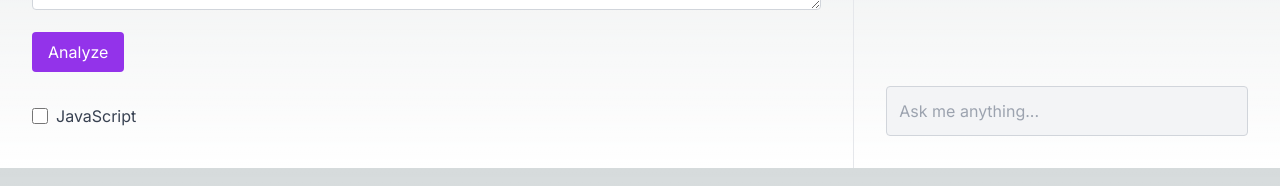
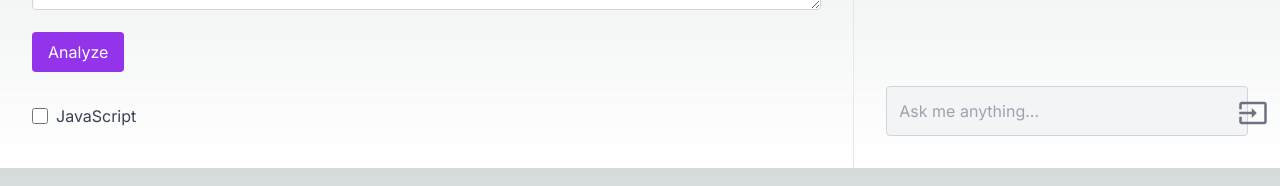
Before and after one commit to ruth987/Analysis-Ninja, a Next.js app in the folder analysis-ninjaa/: page / in a window 1280 px wide. Shown: the part 458-644 px from the top of the page. Built offline with nearby package versions, Linux system fonts and the light colour scheme.

Commit message:
complete the send and receive text ui

```diff
--- a/analysis-ninjaa/src/app/page.tsx
+++ b/analysis-ninjaa/src/app/page.tsx
@@ -8,7 +8,7 @@ import Analyze from '@/components/analysisPage/Analyze'
 export default function Home() {
   return (
     <main>
-     {/* <Hero/> */}
+     {/* <Hero/>   */}
      {/* <Signup />
      <Login /> */}
      {/* <User /> */}
--- a/analysis-ninjaa/src/components/analysisPage/Analyze.tsx
+++ b/analysis-ninjaa/src/components/analysisPage/Analyze.tsx
@@ -1,7 +1,20 @@
+"use client"
+import { useState } from 'react'
 import Image from 'next/image'
-
+import SentMessage from './SentMessage'
+import RecievedMessage from './RecievedMessage'
+import { MdInput } from "react-icons/md";
 
 export default function Analyze() {
+  const [messages, setMessages] = useState([])
+  const [input, setInput] = useState('')
+
+  const handleSubmit = (e) => {
+    e.preventDefault();
+    const message = e.target.elements[0].value;
+    setMessages([...messages, message]);
+    setInput('');
+}
 
   return (
     <div className="flex">
@@ -19,7 +32,6 @@ export default function Analyze() {
             </div>
             <div><h2 className="text-2xl font-bold mb-4 pt-1">Code</h2></div>
         </div>
-
 
         <textarea
           className="w-full h-96 p-4 rounded border border-gray-300"
@@ -58,14 +70,34 @@ export default function Analyze() {
           </div>
 
           {/* // other messages */}
+          {
+            messages.map(message => (
+              <SentMessage key={message}>
+                {message}
+              </SentMessage>
 
+            ))
+          }
         </div>
 
         {/* Input */}
-        <input
-          className="w-full bg-gray-100 mt-4 p-3 rounded border border-gray-300 focus:outline-none focus:ring-2 focus:ring-purple-600"
-          placeholder="Ask me anything..."
-        />
+        <form onSubmit={handleSubmit}>
+          <div className='relative'>
+            <div>
+              <input
+                value={input}
+                onChange={e => setInput(e.target.value)}
+                className="w-full bg-gray-100 mt-4 p-3 rounded border border-gray-300 focus:outline-none focus:ring-2 focus:ring-purple-600"
+                placeholder="Ask me anything..."
+              />
+            </div>
+
+            <div className='absolute text-gray-500 hover:text-gray-900 cursor-pointer bottom-2 left-80 pl-8'>
+                <MdInput size = {30} />
+            </div>
+          </div>
+
+        </form>
 
       </div>
 
--- /dev/null
+++ b/analysis-ninjaa/src/components/analysisPage/RecievedMessage.tsx
@@ -0,0 +1,11 @@
+import React from 'react'
+
+const RecievedMessage = ({children}) => {
+  return (
+    <div className='bg-gray-400 text-gray-900 rounded-full w-1/2 right-0 p-2'>
+        {children}
+    </div>
+  )
+}
+
+export default RecievedMessage
--- /dev/null
+++ b/analysis-ninjaa/src/components/analysisPage/SentMessage.tsx
@@ -0,0 +1,11 @@
+import React from 'react'
+
+const SentMessage = ({children}) => {
+  return (
+    <div className='bg-purple-800 text-purple-100 rounded-full w-2/3 p-2'>
+        {children}
+    </div>
+  )
+}
+
+export default SentMessage
```
